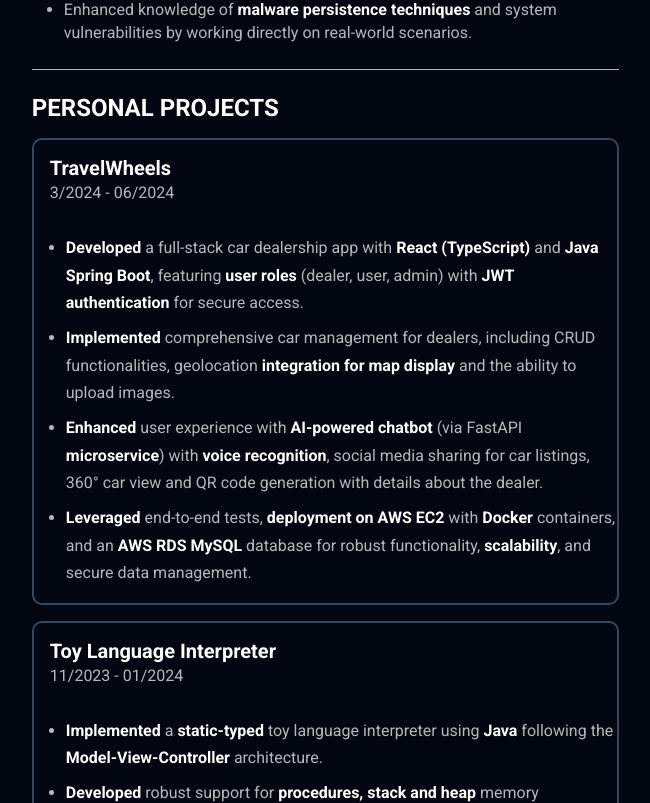
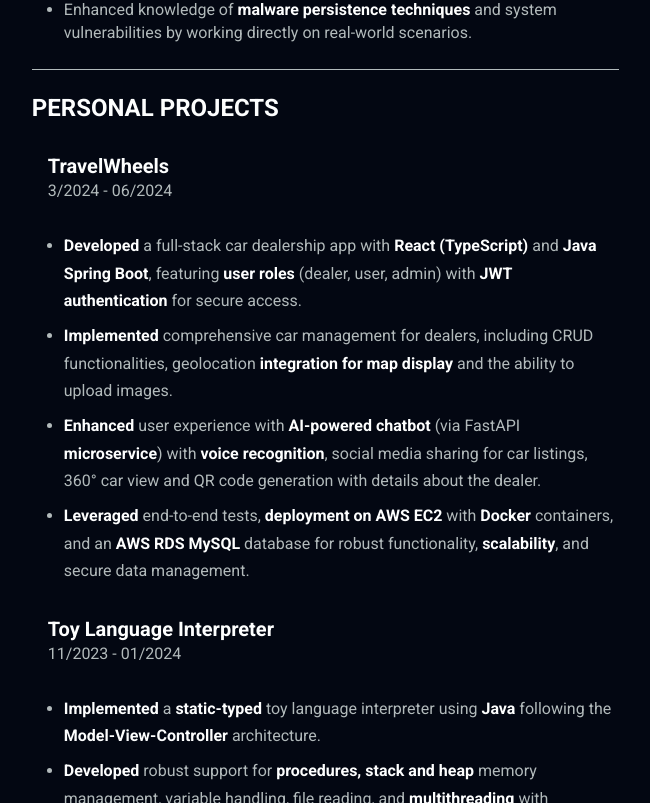
Before and after one commit to Grecu-Narcis/Portfolio, a React (Vite) app: page / in a window 1280 px wide. Shown: the part 1037-1840 px from the top of the page, without its empty margins (469-1119 px from the left). Built offline with nearby package versions, Linux system fonts and the light colour scheme.

Commit message:
fixed css overlap

```diff
--- a/src/components/Project/Project.css
+++ b/src/components/Project/Project.css
@@ -1,4 +1,4 @@
-.project {
+#projects-list .project {
     border: 2px solid var(--border-color);
     border-radius: 10px;
     overflow: hidden;
```
